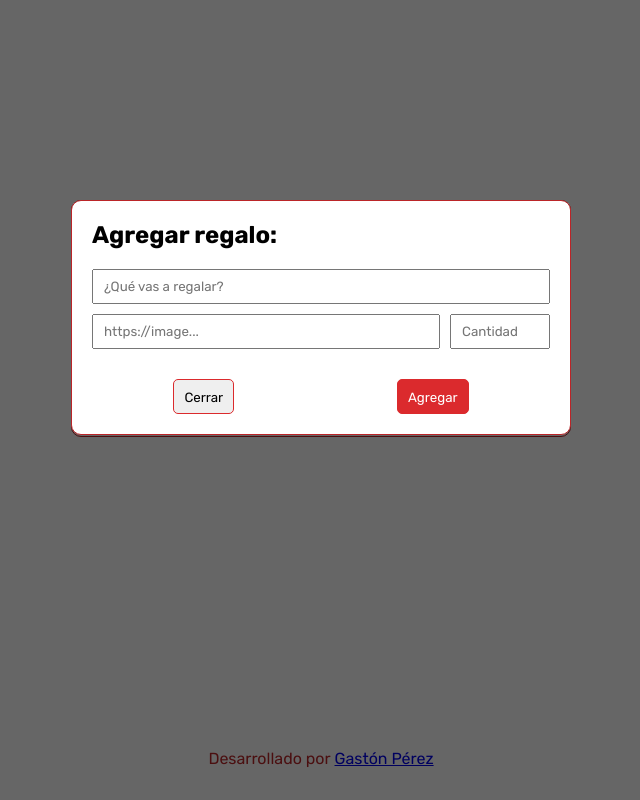
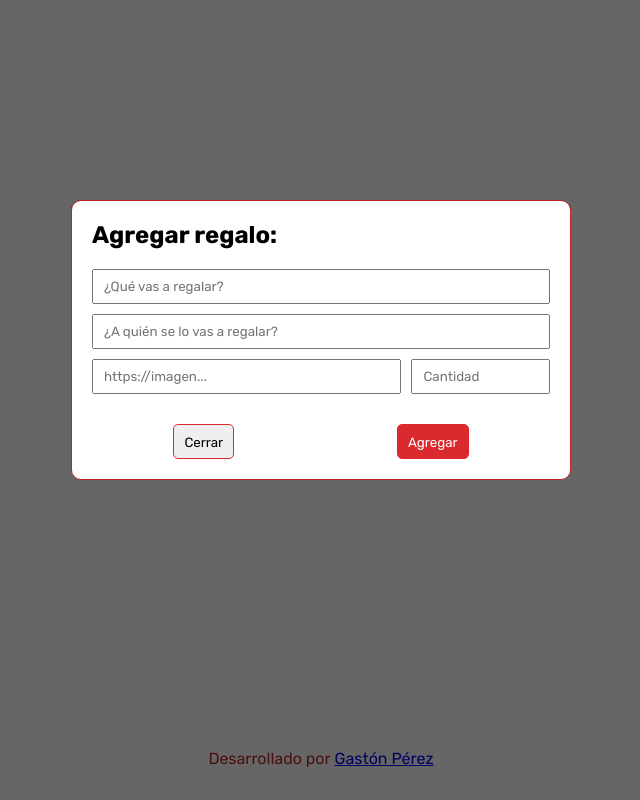
Before and after one commit to GastonPerez97/adviency, a React (Create React App) app: page / in a window 1280 px wide. Both pictures are taken after a click on the button "Agregar regalo". Shown: the whole page, without its empty margins (319-959 px from the left). Built offline with nearby package versions, Linux system fonts and the light colour scheme.

Commit message:
added default gift img, gift form actions and modified form validations. edit gift implemented

```diff
--- a/src/App.css
+++ b/src/App.css
@@ -17,25 +17,37 @@
 
 .gift-list li {
 	list-style: none;
-	margin-bottom: 5px;
+	margin-bottom: 20px;
 	display: flex;
 	justify-content: space-between;
 	align-items: center;
 }
 
-.gift-list li div {
+.gift-info-container {
 	display: flex;
-	align-items: center;
 	column-gap: 10px;
 }
 
-.gift-list li div img {
+.gift-info-container img {
 	width: 45px;
 }
 
 .btn-gift {
-	height: 30px;
-	line-height: 0.7;
+	width: 35px;
+	height: 35px;
+	position: relative;
+}
+
+.btn-gift svg {
+	font-size: 20px;
+	position: absolute;
+	top: 7px;
+	right: 6px;
+}
+
+.gift-btn-container {
+	display: flex;
+	column-gap: 5px;
 }
 
 .btn-delete-all {
@@ -50,3 +62,9 @@
 .no-gifts-text {
 	text-align: center;
 }
+
+.gift-text {
+	display: flex;
+	flex-direction: column;
+	align-self: center;
+}
--- a/src/App.js
+++ b/src/App.js
@@ -1,18 +1,34 @@
 import { useEffect, useState } from "react";
+import defaultGiftImg from "./assets/img/gift-default.png";
+import GiftForm, { GIFT_FORM_ACTIONS } from "./components/GiftForm/GiftForm";
 
-import GiftForm from "./components/GiftForm/GiftForm";
+import { IoIosTrash } from "react-icons/io";
+import { FiEdit } from "react-icons/fi";
+import { BiDuplicate } from "react-icons/bi";
 
 import './App.css';
 
 const App = () => {
 	const [gifts, setGifts] = useState(JSON.parse(localStorage.getItem("gifts")) || []);
+	const [selectedGiftData, setSelectedGiftData] = useState(null);
 	const [showGiftForm, setShowGiftForm] = useState(false);
+	const [giftFormAction, setGiftFormAction] = useState("");
 
 	useEffect(() => {
 		localStorage.setItem("gifts", JSON.stringify(gifts));
 	}, [gifts]);
 
-	const closeGiftForm = () => setShowGiftForm(false);
+	const getGift = giftId => gifts.find(gift => gift.id === giftId);
+
+	const closeGiftForm = () => {
+		setShowGiftForm(false);
+		setSelectedGiftData(null);
+	}
+
+	const addNewGift = () => {
+		setShowGiftForm(true);
+		setGiftFormAction(GIFT_FORM_ACTIONS.ADD);
+	}
 
 	const addGift = gift => {
 		setGifts(prevGifts => [...prevGifts, gift]);
@@ -23,19 +39,55 @@ const App = () => {
 
 	const deleteAllGifts = () => setGifts([]);
 
+	const editGift = gift => {
+		setGifts(prevGifts => {
+			return prevGifts.map(prevGift => {
+				return prevGift.id === gift.id ? gift : prevGift;
+			});
+		});
+
+		closeGiftForm();
+	}
+
+	const handleEditGift = giftId => {
+		setShowGiftForm(true);
+		setGiftFormAction(GIFT_FORM_ACTIONS.EDIT);
+		setSelectedGiftData(getGift(giftId));
+	}
+
 	const giftElements = gifts.map(gift => {
 		return (
 			<li key={ gift.id }>
-				<div>
-					<img src={ gift.imageUrl } alt="Imagen del regalo" />
-					<p>{ gift.title } x{ gift.qty }</p>
+				<div className="gift-info-container">
+					<img
+						src={ gift.imageUrl }
+						alt="Imagen del regalo"
+						onError={ event => {
+							event.target.src = defaultGiftImg;
+						}}
+					/>
+
+					<div className="gift-text">
+						<p>{ gift.title } x{ gift.qty }</p>
+						<small>{ gift.receiver }</small>
+					</div>
 				</div>
 
-				<button
-					className="btn-red btn-gift"
-					onClick={ () => deleteGift(gift.id) }
-				>X
-				</button>
+				<div className="gift-btn-container">
+					<button
+						className="btn-red btn-gift"
+						onClick={ () => handleEditGift(gift.id) }
+					>
+						<FiEdit />
+					</button>
+
+					<button
+						className="btn-red btn-gift"
+						onClick={ () => deleteGift(gift.id) }
+					>
+						<IoIosTrash />
+					</button>
+				</div>
 			</li>
 		);
 	});
@@ -48,13 +100,16 @@ const App = () => {
 
 					<button
 						className="btn-red btn-add-gift"
-						onClick={ () => setShowGiftForm(true) }
+						onClick={ addNewGift }
 					>Agregar regalo
 					</button>
 
 					{ showGiftForm &&
 						<GiftForm
+							giftFormAction={ giftFormAction }
 							addGift={ addGift }
+							editGift={ editGift }
+							selectedGiftData={ selectedGiftData }
 							closeGiftForm={ closeGiftForm }
 						/>
 					}
--- a/src/components/GiftForm/GiftForm.css
+++ b/src/components/GiftForm/GiftForm.css
@@ -5,6 +5,7 @@
 	width: 100%;
 	height: 100%;
 	background-color: rgba(0, 0, 0, 0.6);
+	z-index: 2;
 }
 
 .form-container {
@@ -37,8 +38,12 @@
 	column-gap: 10px;
 }
 
-.form-input-row input:nth-of-type(2) {
-	width: 100px;
+.form-input-qty {
+	width: 205px;
+}
+
+.form-input-img {
+	width: 100%;
 }
 
 .gift-form-error {
@@ -47,6 +52,7 @@
 	align-items: center;
 	column-gap: 5px;
 	margin-top: 7px;
+	margin-bottom: 10px;
 }
 
 .form-btn-container {
--- a/src/components/GiftForm/GiftForm.js
+++ b/src/components/GiftForm/GiftForm.js
@@ -5,40 +5,63 @@ import "./GiftForm.css";
 
 import { BiErrorCircle } from "react-icons/bi";
 
+const GIFT_FORM_ACTIONS = {
+	ADD: "Agregar",
+	EDIT: "Editar",
+	DUPLICATE: "Duplicar"
+}
+
 const GiftForm = props => {
 	const newGift = () => {
 		return {
 			id: nanoid(),
 			title: "",
 			qty: "",
-			imageUrl: ""
+			imageUrl: "",
+			receiver: ""
 		}
 	}
 
-	const [giftFormData, setGiftFormData] = useState(newGift());
-	const [giftFormError, setGiftFormError] = useState("");
+	const [giftFormData, setGiftFormData] = useState(props.selectedGiftData !== null ? props.selectedGiftData : newGift());
+	const [showGiftFormErrors, setShowGiftFormErrors] = useState(false);
 
 	const handleFormChange = event => {
 		const {name, value} = event.target;
-
 		setGiftFormData(prevFormData => ({...prevFormData, [name]: value}));
 	}
 
 	const handleSubmit = () => {
-		if (!giftFormData.title || giftFormData.qty <= 0 || !giftFormData.imageUrl) {
-			setGiftFormError("Completa los campos para agregar el regalo a la lista.");
+		if (!giftFormData.title
+			|| giftFormData.qty <= 0
+			|| !giftFormData.imageUrl
+			|| !giftFormData.receiver) {
+
+			setShowGiftFormErrors(true);
 		} else {
+			switch (props.giftFormAction) {
+				case GIFT_FORM_ACTIONS.ADD:
 					props.addGift(giftFormData);
+					break;
+
+				case GIFT_FORM_ACTIONS.EDIT:
+					props.editGift(giftFormData);
+					break;
+
+				default:
+					break;
+			}
+
 			setGiftFormData(newGift());
-			setGiftFormError("");
+			setShowGiftFormErrors(false);
 		}
 	}
 
 	return (
 		<section className="form-main-container">
 			<div className="form-container">
-				<h2>Agregar regalo:</h2>
+				<h2>{ props.giftFormAction } regalo:</h2>
 
+				<div>
 					<input
 						type="text"
 						name="title"
@@ -47,15 +70,51 @@ const GiftForm = props => {
 						onChange={ handleFormChange }
 					/>
 
+					{ (showGiftFormErrors && !giftFormData.title) &&
+						<div className="gift-form-error">
+							<BiErrorCircle />
+							<small>Completa este campo</small>
+						</div>
+					}
+				</div>
+
+				<div>
+					<input
+						type="text"
+						name="receiver"
+						placeholder="&iquest;A qui&eacute;n se lo vas a regalar?"
+						value={ giftFormData.receiver }
+						onChange={ handleFormChange }
+					/>
+
+					{ (showGiftFormErrors && !giftFormData.receiver) &&
+						<div className="gift-form-error">
+							<BiErrorCircle />
+							<small>Completa este campo</small>
+						</div>
+					}
+				</div>
+
+
 				<div className="form-input-row">
+					<div className="form-input-img">
 						<input
 							type="text"
 							name="imageUrl"
-						placeholder="https://image..."
+							placeholder="https://imagen..."
 							value={ giftFormData.imageUrl }
 							onChange={ handleFormChange }
 						/>
 
+						{ (showGiftFormErrors && !giftFormData.imageUrl) &&
+							<div className="gift-form-error">
+								<BiErrorCircle />
+								<small>Agrega una imagen</small>
+							</div>
+						}
+					</div>
+
+					<div className="form-input-qty">
 						<input
 							type="number"
 							min={0}
@@ -64,13 +123,21 @@ const GiftForm = props => {
 							value={ giftFormData.qty }
 							onChange={ handleFormChange }
 						/>
+
+						{ (showGiftFormErrors && !giftFormData.qty) &&
+							<div className="gift-form-error">
+								<BiErrorCircle />
+								<small>Agrega la cantidad</small>
+							</div>
+						}
+					</div>
 				</div>
 
 				<div className="form-btn-container">
 					<button
 						onClick={ handleSubmit }
 						className="btn-red"
-					>Agregar
+					>{ props.giftFormAction }
 					</button>
 
 					<button
@@ -80,15 +147,8 @@ const GiftForm = props => {
 					</button>
 				</div>
 			</div>
-
-			{ giftFormError &&
-				<div className="gift-form-error">
-					<BiErrorCircle />
-					<small>{ giftFormError }</small>
-				</div>
-			}
 		</section>
 	);
 }
 
-export default GiftForm;
+export { GiftForm as default, GIFT_FORM_ACTIONS };
```
Also changed, not shown: src/assets/img/gift-default.png (added). Lines whose indentation alone changed are shown as unchanged.
